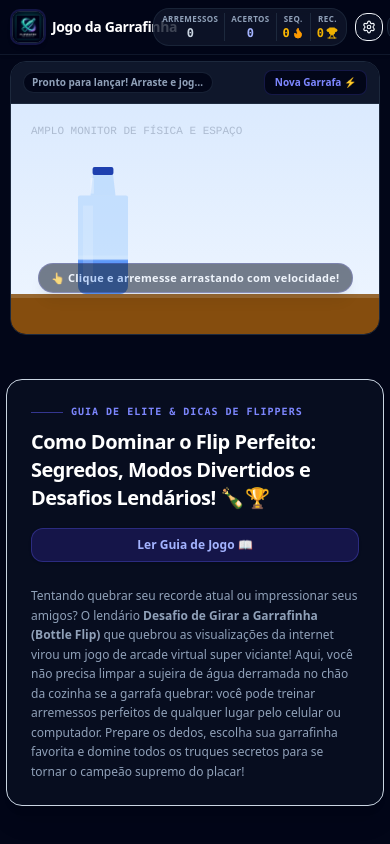
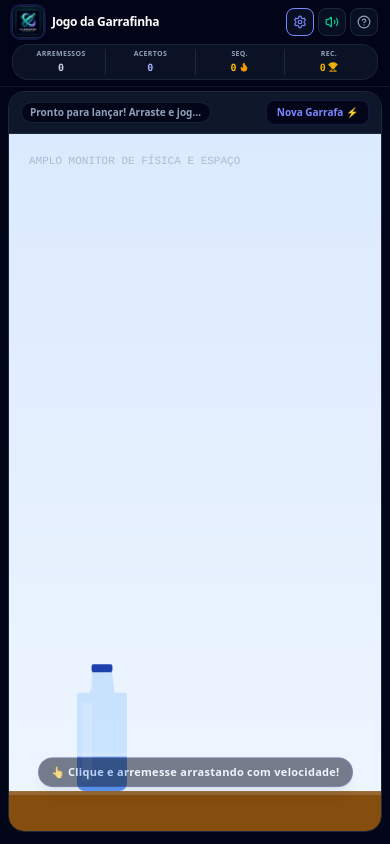
Before and after one commit to Neewson/Jogo-da-Garrafinha, a React (Vite) app: page / in a window 390 px wide. Shown: the top 844 px of the page. Built offline with nearby package versions, Linux system fonts and the light colour scheme.

Commit message:
feat: add smooth scrolling to main app container

```diff
--- a/src/App.tsx
+++ b/src/App.tsx
@@ -265,22 +265,25 @@
   const currentBottleConfig = customBottleConfigs[currentBottleId] || BOTTLE_PRESETS[currentBottleId];
 
   return (
-    <div className="min-h-[100dvh] w-full bg-slate-950 text-slate-100 font-sans selection:bg-indigo-500 selection:text-white flex flex-col overflow-y-auto" id="main-bottle-game-app">
+    <div className="min-h-[100dvh] w-full bg-slate-950 text-slate-100 font-sans selection:bg-indigo-500 selection:text-white flex flex-col overflow-y-auto scroll-smooth" id="main-bottle-game-app">
 
+      {/* SEÇÃO PRINCIPAL DE JOGABILIDADE - Ocupa exatamente a tela inteira (100dvh) no carregamento */}
+      <div className="w-full h-[100dvh] flex flex-col justify-between shrink-0 overflow-hidden" id="gameplay-viewport-container">
         {/* HEADER BAR - Ultra Slim, super responsive */}
-      <header className="border-b border-slate-900 bg-slate-950/80 backdrop-blur w-full py-2 px-3 sm:py-3 sm:px-6 sticky top-0 z-40 shadow-sm" id="game-headline-header">
-        <div className="max-w-7xl mx-auto flex flex-row items-center justify-between gap-1.5 sm:gap-3">
+        <header className="border-b border-slate-900 bg-slate-950/80 backdrop-blur w-full py-1.5 px-3 sm:py-3 sm:px-6 sticky top-0 z-40 shadow-sm" id="game-headline-header">
+          <div className="max-w-7xl mx-auto flex flex-col sm:flex-row sm:items-center justify-between gap-1.5 sm:gap-3">
 
-          {/* Logo Brand */}
+            {/* Top Row: Brand on left, Action Buttons on right for mobile */}
+            <div className="flex items-center justify-between w-full sm:w-auto gap-2">
               <div className="flex items-center space-x-2 sm:space-x-2.5">
                 <img
                   src={appFavicon}
                   alt="Logo Jogo da Garrafinha"
-              className="w-8 h-8 sm:w-10 sm:h-10 rounded-lg object-cover shadow-md border border-slate-800 ring-2 ring-indigo-500/20 select-none animate-pulse-slow"
+                  className="w-8 h-8 sm:w-10 sm:h-10 rounded-lg object-cover shadow-md border border-slate-800 ring-2 ring-indigo-500/20 select-none animate-pulse-slow shrink-0"
                   referrerPolicy="no-referrer"
                 />
                 <div>
-              <h1 className="text-sm sm:text-xl font-extrabold tracking-tight text-white font-sans whitespace-nowrap">
+                  <h1 className="text-xs sm:text-xl font-extrabold tracking-tight text-white font-sans whitespace-nowrap">
                     Jogo da Garrafinha
                   </h1>
                   <p className="text-[11px] text-slate-400 hidden sm:block">
@@ -289,46 +292,89 @@
                 </div>
               </div>
 
-          {/* Clean HUD and Mute Controls - Tighter on mobile */}
-          <div className="flex items-center space-x-2 sm:space-x-4">
-            {/* Direct Score HUD */}
-            <div className="flex items-center space-x-1.5 sm:space-x-3 bg-slate-900/80 border border-slate-800/80 px-2 sm:px-4 py-1 sm:py-1.5 rounded-2xl text-[10px] sm:text-sm">
-              <div className="text-center pr-1.5 sm:pr-3 border-r border-slate-800">
-                <span className="block text-[8px] sm:text-[9px] text-slate-400 uppercase tracking-wider font-semibold">Arremessos</span>
-                <span className="text-xs sm:text-sm font-extrabold text-slate-300 font-mono">{stats.totalThrows}</span>
+              {/* Quick Actions (Audio / Help / Settings) - Visible on Mobile inline next to brand */}
+              <div className="flex items-center space-x-1 sm:hidden">
+                <button
+                  onClick={() => setShowSettingsDrawer(true)}
+                  className={`p-1.5 rounded-lg border cursor-pointer transition-all flex items-center ${
+                    showSettingsDrawer
+                      ? "bg-indigo-500/20 border-indigo-400 text-indigo-400"
+                      : "bg-slate-900/60 border-slate-850 hover:bg-slate-800 text-indigo-400"
+                  }`}
+                  title="Ajustar física"
+                  id="mobile-settings-btn"
+                >
+                  <Settings className="w-3.5 h-3.5" />
+                </button>
+
+                <button
+                  onClick={handleToggleMute}
+                  className={`p-1.5 rounded-lg border cursor-pointer transition-all ${
+                    isMuted
+                      ? "bg-rose-500/15 border-rose-500/25 text-rose-400"
+                      : "bg-slate-900/60 border-slate-800 text-emerald-400"
+                  }`}
+                  id="mobile-sound-btn"
+                  title="Mudar som"
+                >
+                  {isMuted ? <VolumeX className="w-3.5 h-3.5" /> : <Volume2 className="w-3.5 h-3.5" />}
+                </button>
+
+                <button
+                  onClick={() => setShowHelp(!showHelp)}
+                  className={`p-1.5 rounded-lg border cursor-pointer transition-all ${
+                    showHelp
+                      ? "bg-sky-500/20 border-sky-400 text-sky-400"
+                      : "bg-slate-900/60 border-slate-800 text-slate-400"
+                  }`}
+                  id="mobile-help-btn"
+                  title="Ajuda"
+                >
+                  <HelpCircle className="w-3.5 h-3.5" />
+                </button>
               </div>
-              <div className="text-center pr-1.5 sm:pr-3 border-r border-slate-800">
-                <span className="block text-[8px] sm:text-[9px] text-slate-400 uppercase tracking-wider font-semibold">Acertos</span>
-                <span className="text-xs sm:text-sm font-extrabold text-indigo-300 font-mono">{stats.successfulFlips}</span>
             </div>
-              <div className="text-center pr-1.5 sm:pr-3 border-r border-slate-800">
-                <span className="block text-[8px] sm:text-[9px] text-slate-400 uppercase tracking-wider font-semibold">Seq.</span>
-                <span className="text-xs sm:text-sm font-extrabold text-amber-400 font-mono flex items-center justify-center gap-0.5">
-                  {stats.currentStreak} <Flame className="w-3 h-3 text-amber-500 fill-amber-500" />
+
+            {/* Bottom Row / Floating Stats HUD + Desktop Buttons */}
+            <div className="flex items-center justify-between sm:justify-end gap-2 sm:gap-4 w-full sm:w-auto">
+              {/* Direct Score HUD - Takes full width on mobile so everything is clean and spaced out */}
+              <div className="w-full sm:w-auto flex items-center justify-between sm:justify-start space-x-1 sm:space-x-3 bg-slate-900/80 border border-slate-800/80 px-2 sm:px-4 py-1 sm:py-1.5 rounded-2xl text-[9px] sm:text-sm">
+                <div className="text-center pr-1 sm:pr-3 border-r border-slate-800 flex-1 sm:flex-initial">
+                  <span className="block text-[7px] sm:text-[9px] text-slate-400 uppercase tracking-wider font-semibold">Arremessos</span>
+                  <span className="text-[10px] sm:text-sm font-extrabold text-slate-300 font-mono">{stats.totalThrows}</span>
+                </div>
+                <div className="text-center pr-1 sm:pr-3 border-r border-slate-800 flex-1 sm:flex-initial">
+                  <span className="block text-[7px] sm:text-[9px] text-slate-400 uppercase tracking-wider font-semibold">Acertos</span>
+                  <span className="text-[10px] sm:text-sm font-extrabold text-indigo-300 font-mono">{stats.successfulFlips}</span>
+                </div>
+                <div className="text-center pr-1 sm:pr-3 border-r border-slate-800 flex-1 sm:flex-initial">
+                  <span className="block text-[7px] sm:text-[9px] text-slate-400 uppercase tracking-wider font-semibold">Seq.</span>
+                  <span className="text-[10px] sm:text-sm font-extrabold text-amber-400 font-mono flex items-center justify-center gap-0.5">
+                    {stats.currentStreak} <Flame className="w-2.5 h-2.5 sm:w-3 sm:h-3 text-amber-500 fill-amber-500" />
                   </span>
                 </div>
-              <div className="text-center">
-                <span className="block text-[8px] sm:text-[9px] text-slate-400 uppercase tracking-wider font-semibold">Rec.</span>
-                <span className="text-xs sm:text-sm font-extrabold text-yellow-500 font-mono flex items-center justify-center gap-0.5">
-                  {stats.highestStreak} <Trophy className="w-3 h-3 text-yellow-500 fill-yellow-500" />
+                <div className="text-center flex-1 sm:flex-initial">
+                  <span className="block text-[7px] sm:text-[9px] text-slate-400 uppercase tracking-wider font-semibold">Rec.</span>
+                  <span className="text-[10px] sm:text-sm font-extrabold text-yellow-500 font-mono flex items-center justify-center gap-0.5">
+                    {stats.highestStreak} <Trophy className="w-2.5 h-2.5 sm:w-3 sm:h-3 text-yellow-500 fill-yellow-500" />
                   </span>
                 </div>
               </div>
 
-            {/* Quick Actions (Audio / Help / Settings) */}
-            <div className="flex items-center space-x-1 sm:space-x-2">
+              {/* Desktop Only Buttons Row */}
+              <div className="hidden sm:flex items-center space-x-1 sm:space-x-2">
                 <button
                   onClick={() => setShowSettingsDrawer(true)}
                   className={`p-1.5 sm:p-2 rounded-xl border cursor-pointer transition-all flex items-center gap-1 ${
                     showSettingsDrawer
                       ? "bg-indigo-500/20 border-indigo-400 text-indigo-400"
-                    : "bg-slate-900/60 border-slate-850 hover:bg-slate-800 text-indigo-450 hover:text-indigo-400"
+                      : "bg-slate-900/60 border-slate-850 hover:bg-slate-800 text-indigo-400"
                   }`}
                   title="Ajustar física, escolher garrafa e cenário"
                   id="header-settings-btn"
                 >
                   <Settings className="w-3.5 h-3.5 sm:w-4 sm:h-4" />
-                <span className="text-[10px] sm:text-xs font-bold leading-none hidden md:inline">Ajustes</span>
+                  <span className="text-[10px] sm:text-xs font-bold leading-none">Ajustes</span>
                 </button>
 
                 <button
@@ -363,7 +409,7 @@
         </header>
 
       {/* DETAILED GAME DASHBOARD GRID */}
-      <main className="max-w-7xl xl:max-w-[1440px] mx-auto w-full p-1.5 sm:p-4 flex-1 flex flex-col gap-3 overflow-visible" id="game-dashboard-main-content">
+      <main className="max-w-7xl xl:max-w-[1440px] mx-auto w-full p-1 sm:p-4 flex-1 flex flex-col gap-3 overflow-hidden min-h-0" id="game-dashboard-main-content">
 
         {/* Help Panel floating absolute modal dialog so it doesn't take vertical space from the canvas! */}
         {showHelp && (
@@ -397,8 +443,8 @@
           </div>
         )}
 
-        {/* MAXIMUM CENTRALIZED GAME PLAYING SPACE */}
-        <div className="w-full max-w-[960px] mx-auto flex-1 max-h-[560px] sm:max-h-[660px] md:max-h-[760px] lg:max-h-[820px] flex flex-col min-h-0 px-1 sm:px-4 my-auto shrink-0" id="center-broad-canvas-space">
+        {/* MAXIMUM CENTRALIZED GAME PLAYING SPACE - EXPANDED DOWNWARDS TO FILL VIEWPORT */}
+        <div className="w-full max-w-[960px] mx-auto flex-1 flex flex-col min-h-0 px-1 sm:px-4 mb-2 shrink-0" id="center-broad-canvas-space">
           <GameCanvas
             currentBottleId={currentBottleId}
             customBottleConfig={currentBottleConfig}
@@ -413,8 +459,11 @@
             setManualForceMult={setManualForceMult}
           />
         </div>
+      </main>
+    </div>
 
     {/* COMPREHENSIVE EDITORIAL RICH TEXT ARTICLE FOR GOOGLE ADSENSE COMPLIANCE - NOW ULTRA FUN & GAMIFIED & COLLAPSIBLE! */}
+    <div className="w-full px-4 sm:px-6 shrink-0" id="ads-section-wrapper">
       <section className="w-full max-w-[960px] mx-auto mt-8 sm:mt-12 mb-8 bg-slate-900/40 border border-slate-850 rounded-2xl p-6 sm:p-8 space-y-6 text-slate-300 leading-relaxed text-xs sm:text-sm shadow-xl" id="adsense-editorial-content">
           <div className="flex flex-col md:flex-row md:items-center justify-between gap-4">
             <div>
@@ -557,8 +606,7 @@
             </div>
           )}
         </section>
-
-      </main>
+      </div>
 
       {/* SETTINGS COLLAPSIBLE DRAWER PANEL OVERLAY */}
       {showSettingsDrawer && (
```
Lines whose indentation alone changed are shown as unchanged.
